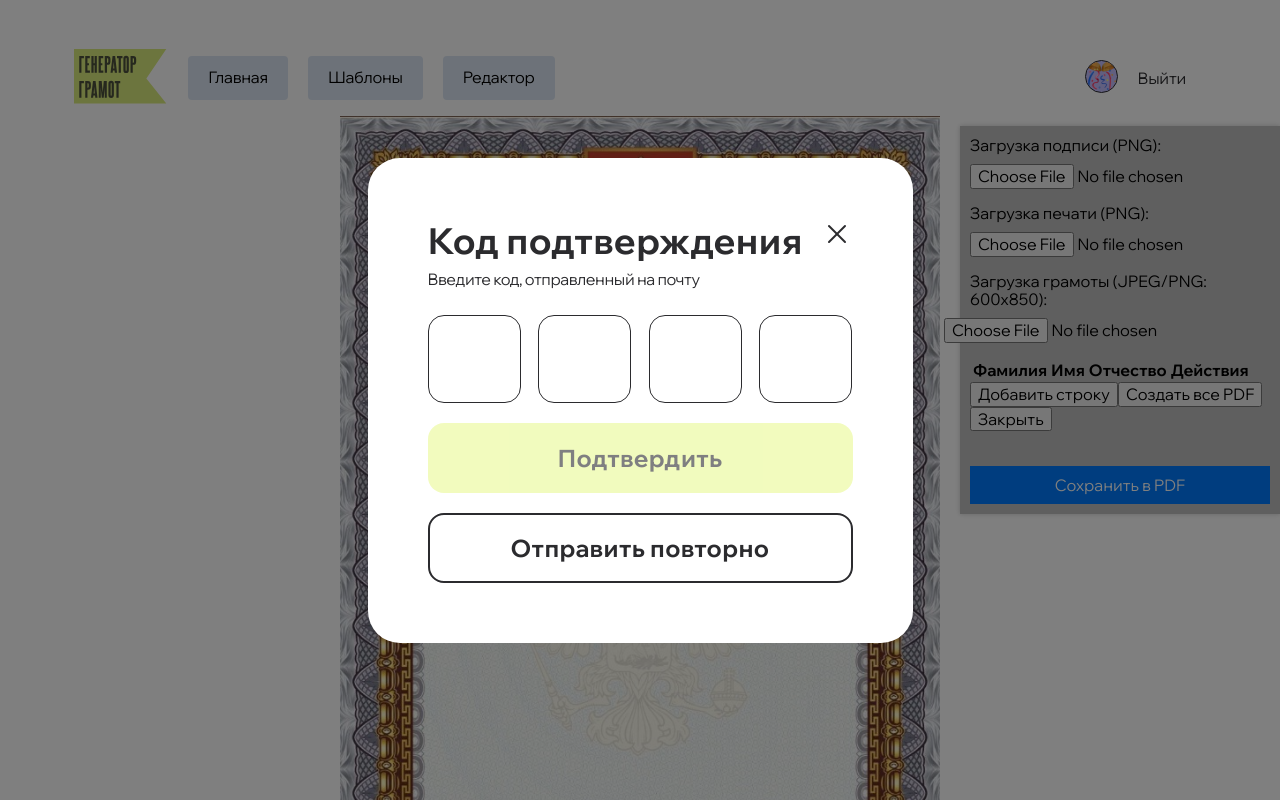
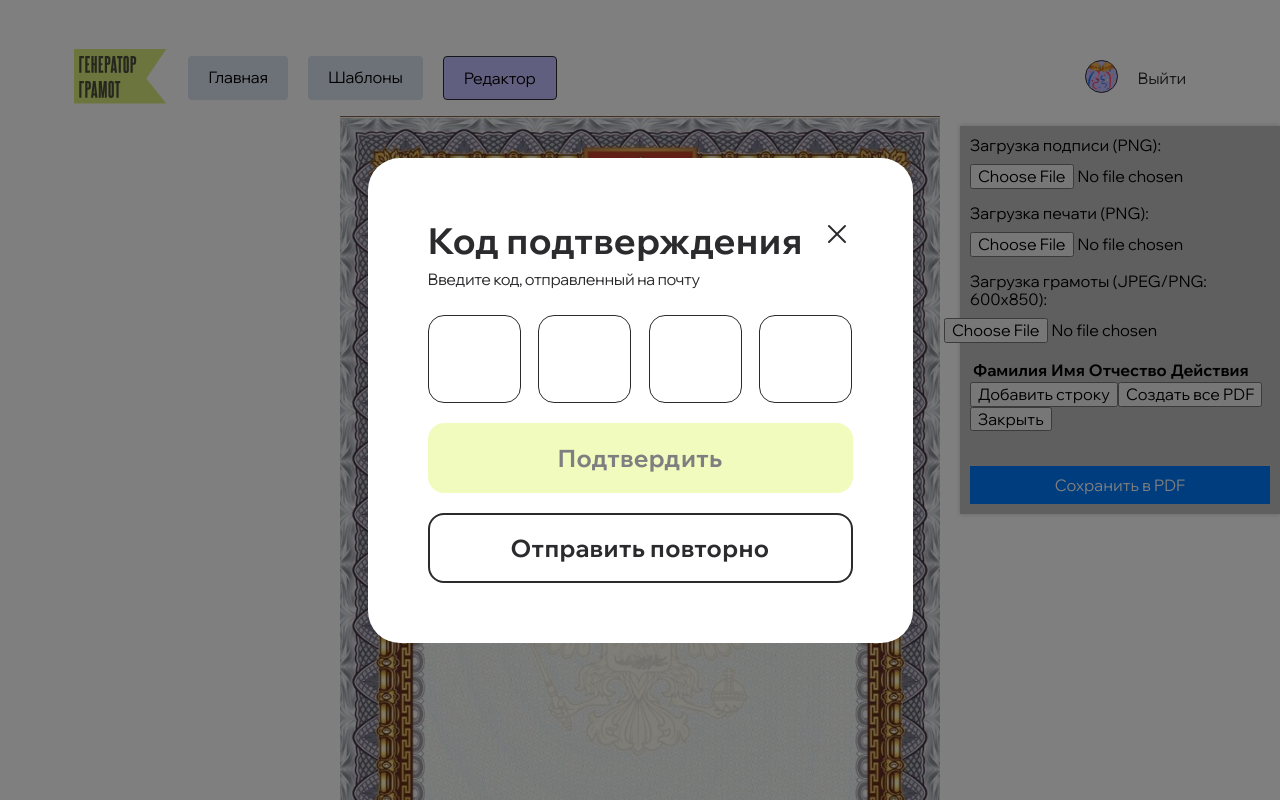
Before and after one commit to certificates-and-commendations/Frontend, a React (Create React App) app: page /#/frontend/editor in a window 1280 px wide. Shown: the top 800 px of the page. Built offline with nearby package versions, Linux system fonts and the light colour scheme; a web font is replaced by a local one.

Commit message:
fix: менял пути

```diff
--- a/src/components/HeaderNav/HeaderNav.js
+++ b/src/components/HeaderNav/HeaderNav.js
@@ -3,8 +3,8 @@ import { Link, useLocation } from 'react-router-dom';
 
 export default function HeaderNav() {
 	const location = useLocation();
-	const isEditorPage = location.pathname === '/editor';
-	const isMainPage = location.pathname === '/';
+	const isEditorPage = location.pathname === '/frontend/editor';
+	const isMainPage = location.pathname === '/frontend';
 
 	return (
 		<nav>
```
